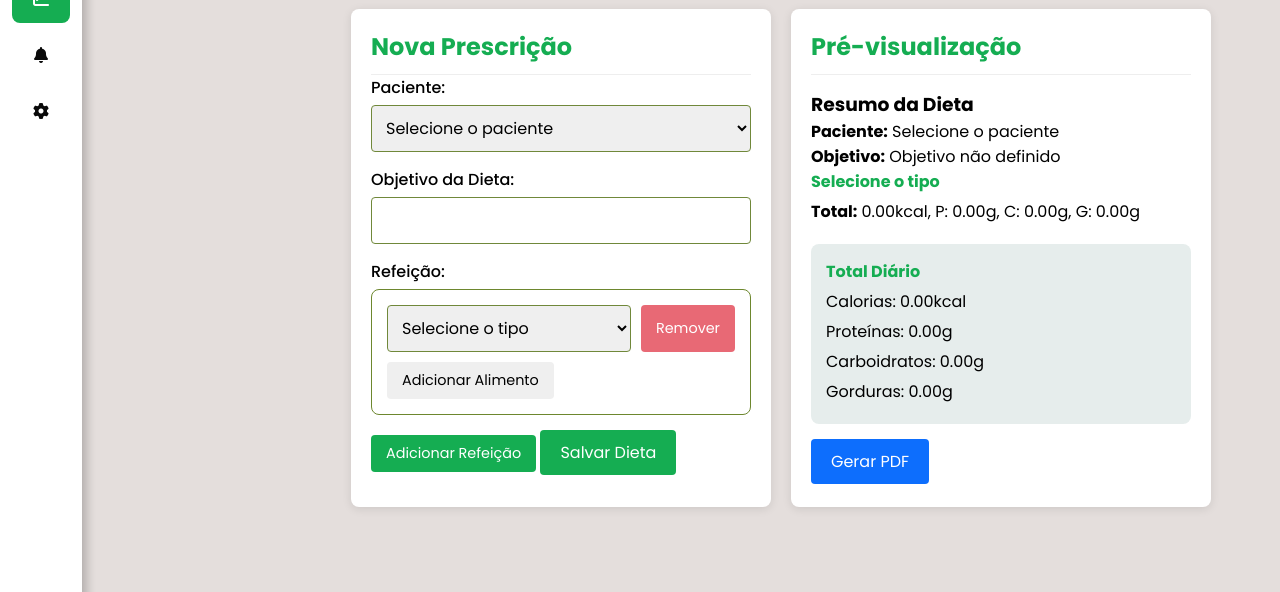
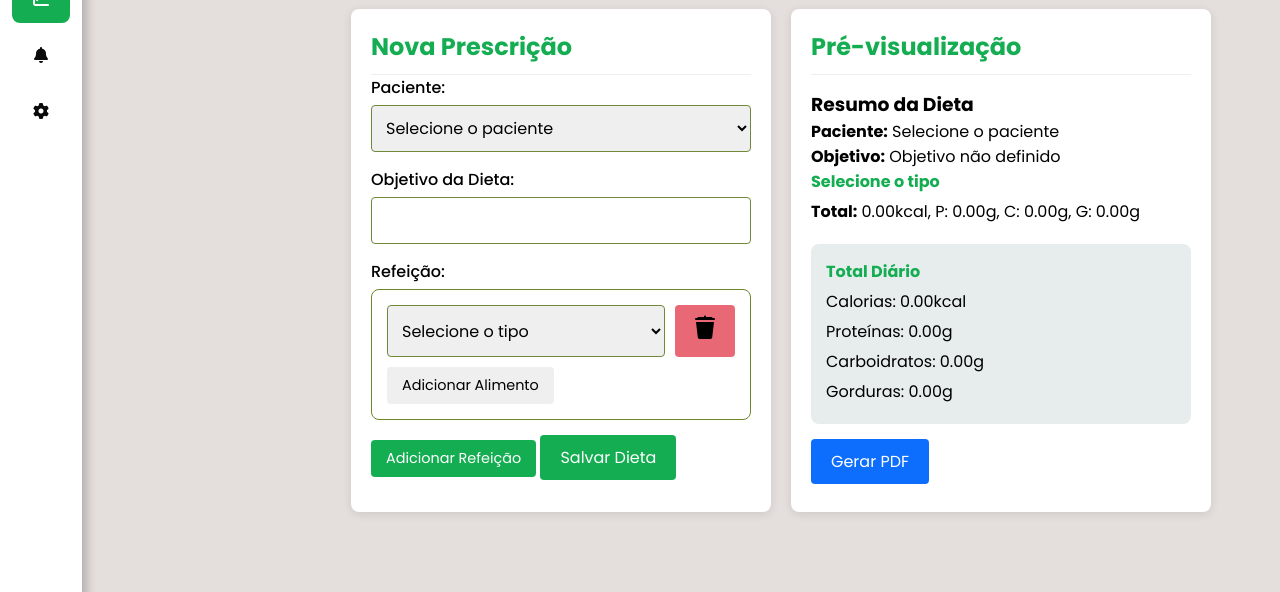
Before and after one commit to cllararibeiro/smartnutri, a Flask app: template templates/nutricionista/dieta.html in a window 1280 px wide. Shown: the part 111-703 px from the top of the page. Run offline with Flask 3, Linux system fonts and the light colour scheme; the template is opened without the code that fills it, so the values that code supplies are empty; parts of the project's set-up code (start-up, migrations or seed data) failed here and were passed over.

Commit message:
Add files via upload

```diff
--- a/templates/nutricionista/dieta.html
+++ b/templates/nutricionista/dieta.html
@@ -39,7 +39,9 @@ Prescrição Dietética
             <div id="preview-container">
                 <!-- Pré-visualização será gerada aqui -->
             </div>
-            <button id="btn-gerar-pdf" class="btn-secondary" disabled>Gerar PDF</button>
+            <button id="btn-gerar-pdf" class="btn-secondary" disabled>
+                Gerar PDF
+            </button>
         </div>
     </div>
 </div>
@@ -55,7 +57,9 @@ Prescrição Dietética
                 <option value="{{ tipo.tipo_refeicao_id }}">{{ tipo.tipo_nome }}</option>
                 {% endfor %}
             </select>
-            <button type="button" class="btn-remove-refeicao">Remover</button>
+            <button type="button" class="btn-remove-refeicao">
+                <img src="/static/img/icons8-remover-30.png" alt="remover refeição">
+            </button>
         </div>
         <div class="alimentos-container">
             <!-- Alimentos serão adicionados aqui -->
@@ -80,7 +84,9 @@ Prescrição Dietética
                 {% endfor %}
             </select>
             <input type="number" class="quantidade" name="quantidade[]" placeholder="Quantidade (g)" min="1" required>
-            <button type="button" class="btn-remove-alimento">Remover</button>
+            <button type="button" class="btn-remove-alimento">
+                <img src="/static/img/icons8-remover-30.png" alt="remover refeição">
+            </button>
         </div>
         <div class="nutri-info">
             <span>Calorias: <span class="calorias">0</span>kcal</span>
```
